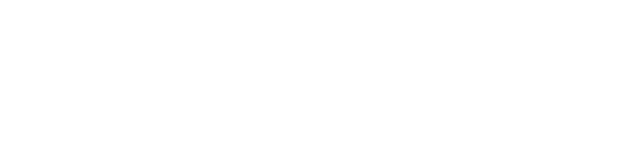
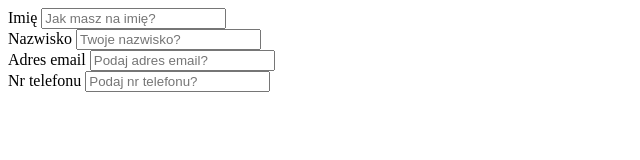
Before and after one commit to Sativa7/zadania-domowe.github.io, a plain HTML site: page 1-formularz-html5/index.html in a window 1280 px wide. Shown: the whole page, without its empty margins (0-640 px from the left). Drawn offline with Linux system fonts and the light colour scheme.

Commit message:
formularz 2

```diff
--- a/1-formularz-html5/index.html
+++ b/1-formularz-html5/index.html
@@ -3,8 +3,27 @@
 <head>
     <meta charset="UTF-8">
     <title>Zadanie Formularz</title>
+    <link rel="stylesheet" href="css/style.css">
 </head>
 <body>
+    <form action="https://formspree.io/sativa7@gmail.com" method="POST">
 
+        <label for="name">Imię</label>
+        <input type="text" name="name" id="name" placeholder="Jak masz na imię?">
+        <br>
+
+        <label for="surname">Nazwisko</label>
+        <input type="text" name="surname" id="surname" placeholder="Twoje nazwisko?">
+        <br>
+
+        <label for="name">Adres email</label>
+        <input type="email" name="email" id="email" placeholder="Podaj adres email?">
+        <br>
+
+        <label for="name">Nr telefonu</label>
+        <input type="tel" name="tel" id="tel" placeholder="Podaj nr telefonu?">
+        <br>
+
+     </form>
 </body>
 </html>
```
